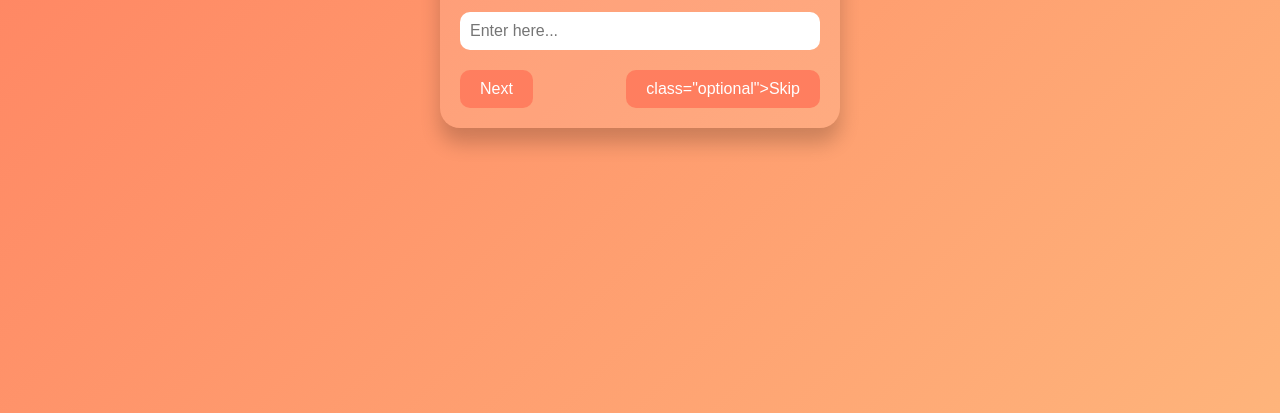
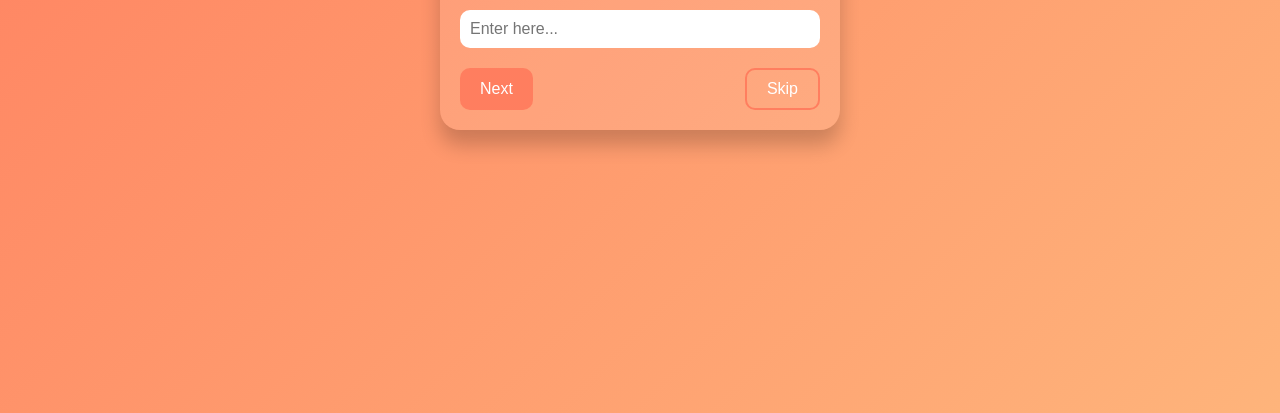
Before and after one commit to kjkohl/resume-builder, a plain HTML site: page index.html in a window 1280 px wide. Shown: the part 387-800 px from the top of the page. Drawn offline with Linux system fonts and the light colour scheme.

Commit message:
Update index.html

```diff
--- a/index.html
+++ b/index.html
@@ -15,7 +15,7 @@
         <input type="text" id="user-input" placeholder="Enter here...">
         <div class="buttons">
           <button id="next-btn">Next</button>
-          <button id="skip-btn"> class="optional">Skip</button>
+          <button id="skip-btn" class="optional">Skip</button>
         </div>
       </div>
     </div>
```
